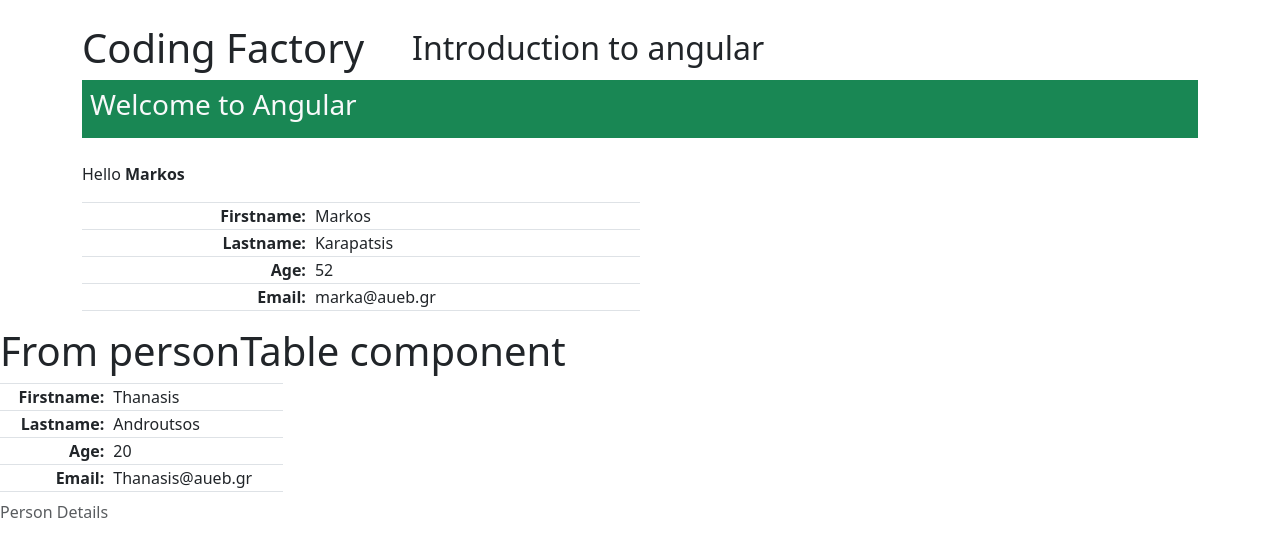
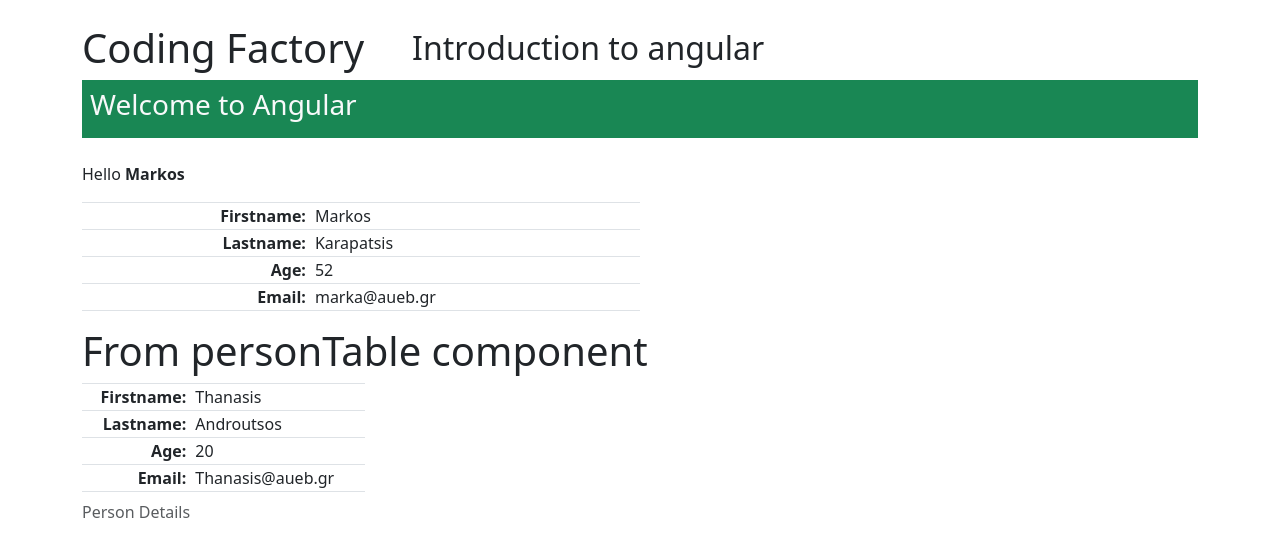
Before and after one commit to S-tvr/angular-introduction, an Angular app: page / in a window 1280 px wide. Shown: the top 556 px of the page. Built offline with nearby package versions, Linux system fonts and the light colour scheme.

Commit message:
feat: put component child component into the parent compnent div

```diff
--- a/src/app/app.html
+++ b/src/app/app.html
@@ -31,8 +31,8 @@
 
   </table>
 
+  <div class="d-flex gap-5 text-nowrap">
+  <app-person-table></app-person-table>
 </div>
 
-<div class="d-flex gap-5 text-nowrap">
-  <app-person-table></app-person-table>
 </div>
```
